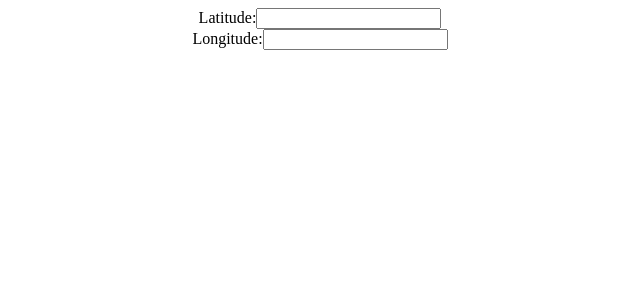
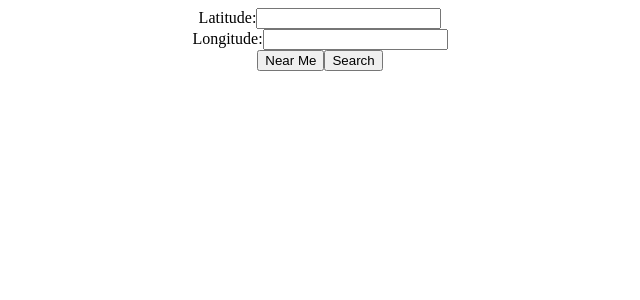
Before and after one commit to giovanni-rodriguez/bbb_pinball, a React (Create React App) app: page / in a window 1280 px wide. Shown: the top 300 px of the page, without its empty margins (320-960 px from the left). Built offline with nearby package versions, Linux system fonts and the light colour scheme.

Commit message:
feat: added "Near Me" and "Search" buttons to form for future implementation of user location and pinball location search functionality.

```diff
--- a/src/components/SearchForm.js
+++ b/src/components/SearchForm.jsx
@@ -5,6 +5,10 @@ import React, { useState, useEffect } from "react";
 function SearchForm() {
     const [latitude, setLatitude] = useState("");
     const [longitude, setLongitude] = useState("");
+
+    const handleSearchClick = () => {
+
+    }
 
     return (
         <div className="form-container">
@@ -29,6 +33,12 @@ function SearchForm() {
                     />
                 </label>
             </form>
+            <button className="near-me-button" type="button">
+                Near Me
+            </button>
+            <button className="search-button" type="button">
+                Search
+            </button>
         </div>
     );
 }
```
